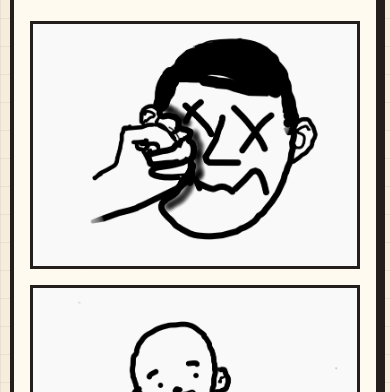
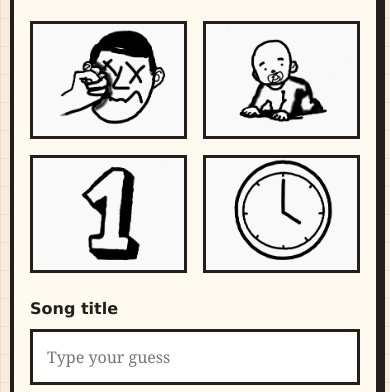
Before and after one commit to supratik-c/song-pics, a website built with Vite: page client/index.html in a window 390 px wide. Shown: the part 430-822 px from the top of the page. Built offline with nearby package versions, Linux system fonts and the light colour scheme; files whose address does not match are found by name.

Commit message:
2screenz

```diff
--- a/client/src/styles.css
+++ b/client/src/styles.css
@@ -220,10 +220,6 @@ input:disabled {
     align-items: stretch;
     flex-direction: column;
   }
-
-  .panels {
-    grid-template-columns: 1fr;
-  }
 }
 
 #youtube-video {
```
